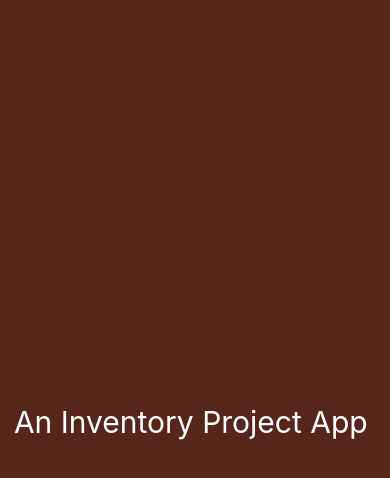
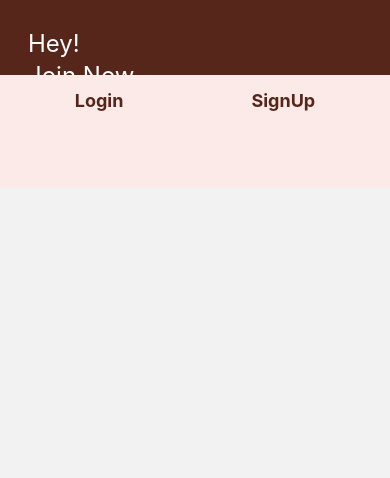
Before and after one commit to JosephAwuku33/InventoryApp, a React Native app: screen /LogIn in a window 390 px wide. Shown: the top 478 px of the page. Built offline with nearby package versions, Linux system fonts and the light colour scheme.

Commit message:
navigation and authentication start

```diff
--- a/App.tsx
+++ b/App.tsx
@@ -1,15 +1,7 @@
-import { StatusBar } from 'expo-status-bar';
-import { Text, View } from "react-native";
+import 'react-native-gesture-handler';
+import RootNavigation from './src/navigation';
+import './config/firebase';
 
 export default function App() {
-
-  //Charleyyy
-  return (
-    <View>
-      <View className="flex items-center justify-center bg-primary h-screen" >
-        <Text className='text-white text-3xl'>An Inventory Project App </Text>
-        <StatusBar style="auto" />
-      </View>
-    </View>
-  );
+   return <RootNavigation/>
 }
--- /dev/null
+++ b/src/navigation/authStack.tsx
@@ -0,0 +1,17 @@
+import { NavigationContainer } from "@react-navigation/native";
+import { createStackNavigator } from "@react-navigation/stack";
+import SignUp from "../pages/SignUp";
+import Login from "../pages/Login";
+
+const Stack = createStackNavigator();
+
+export default function AuthStack(){
+    return (
+        <NavigationContainer>
+            <Stack.Navigator initialRouteName="Login">
+                <Stack.Screen name="LogIn" options={{headerShown: false}} component={Login}/>
+                <Stack.Screen name="SignUp" component={SignUp}/>
+            </Stack.Navigator>
+        </NavigationContainer>
+    );
+}
--- /dev/null
+++ b/src/navigation/index.tsx
@@ -0,0 +1,10 @@
+/*
+This file holds the root navigation of everything and would include the auth switch
+*/
+import React from "react";
+import AuthStack from "./authStack";
+
+export default function RootNavigation(){
+    return <AuthStack/>
+    //i'll call between authstack and the other stack
+}
--- /dev/null
+++ b/src/navigation/userStack.tsx
@@ -0,0 +1,16 @@
+import React from 'react';
+import { NavigationContainer } from "@react-navigation/native";
+import { createStackNavigator } from "@react-navigation/stack";
+import HomeScreen from '../pages/Home';
+
+const Stack = createStackNavigator();
+
+export default function UserStack() {
+  return (
+    <NavigationContainer>
+        <Stack.Navigator>
+            <Stack.Screen name="Home" component={HomeScreen}/>
+        </Stack.Navigator>
+    </NavigationContainer>
+  )
+}
--- /dev/null
+++ b/src/pages/Home.tsx
@@ -0,0 +1,10 @@
+import React from "react";
+import { View } from "react-native";
+
+export default function HomeScreen(){
+    return (
+        <View>
+
+        </View>
+    )
+}
--- a/src/pages/Login.tsx
+++ b/src/pages/Login.tsx
@@ -1 +1,35 @@
-//Will start soon
+import { View, Text, TouchableOpacity } from "react-native";
+import { SafeAreaView } from "react-native-safe-area-context";
+import React from "react";
+
+function Login(){
+    return (
+       <SafeAreaView className="bg-primary">
+        <View className= " bg-primary h-2/5 " >
+            <View className="p-7 my-auto mb-4">
+                <Text className="text-white text-2xl ">
+                    Hey!
+                </Text>
+                <Text className="text-white text-2xl">
+                    Join Now
+                </Text>
+            </View>
+        </View>
+        <View className=" bg-secondary h-3/5 rounded-t-[30] ">
+            <View className="flex flex-row items-center justify-center gap-32 p-3 ">
+                <TouchableOpacity>
+                    <Text className="text-primary text-lg font-bold">Login</Text>
+                </TouchableOpacity>
+                <TouchableOpacity>
+                    <Text className="text-primary text-lg font-bold">SignUp</Text>
+                </TouchableOpacity>
+
+
+            </View>
+
+        </View>
+       </SafeAreaView>
+    )
+}
+
+export default Login;
--- a/tailwind.config.js
+++ b/tailwind.config.js
@@ -3,6 +3,7 @@ module.exports = {
   content: ["./App.{js,jsx,ts,tsx}", "./src/**/*.{js,jsx,ts,tsx}"],
   theme: {
     extend: {},
+
     colors: {
       'primary':'#552619',
       'secondary':'#FBEAE7',
```
Also changed, not shown: package.json (+7 -1 lines), 2 other files (tests, documents, lock files or other folders).
